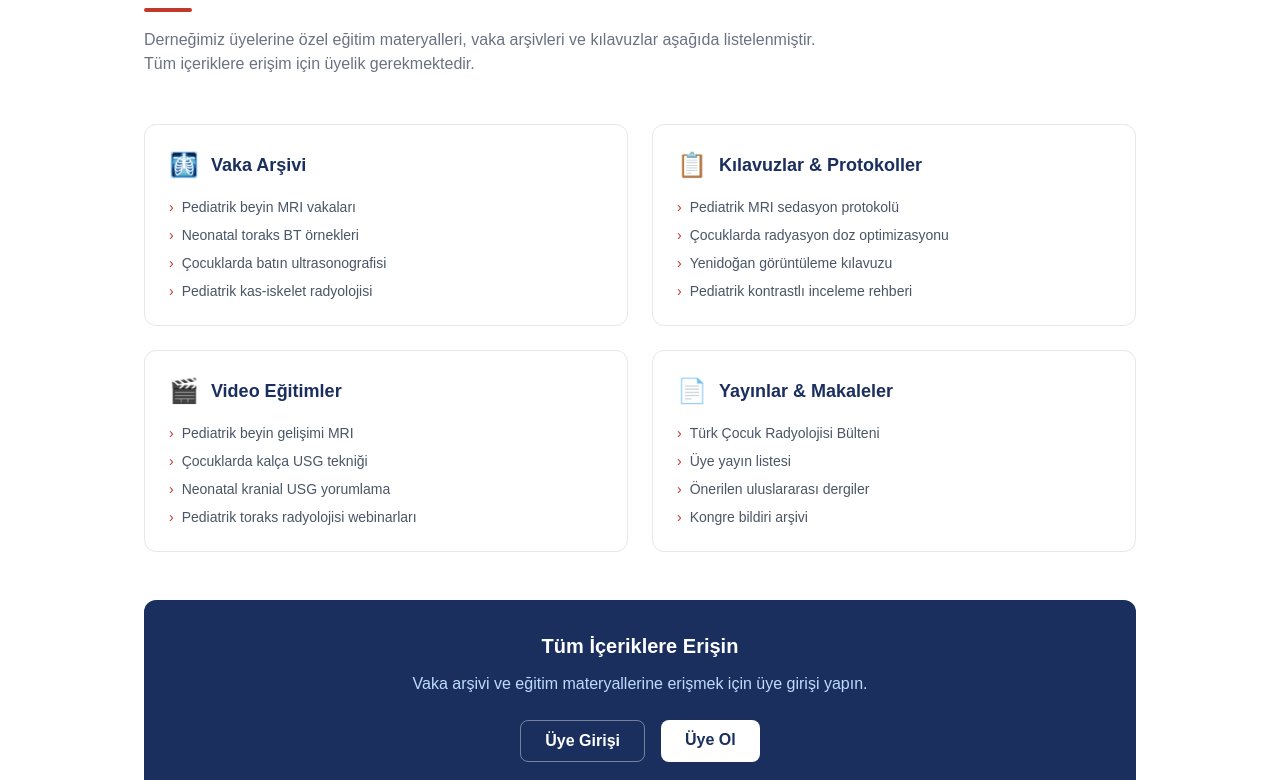
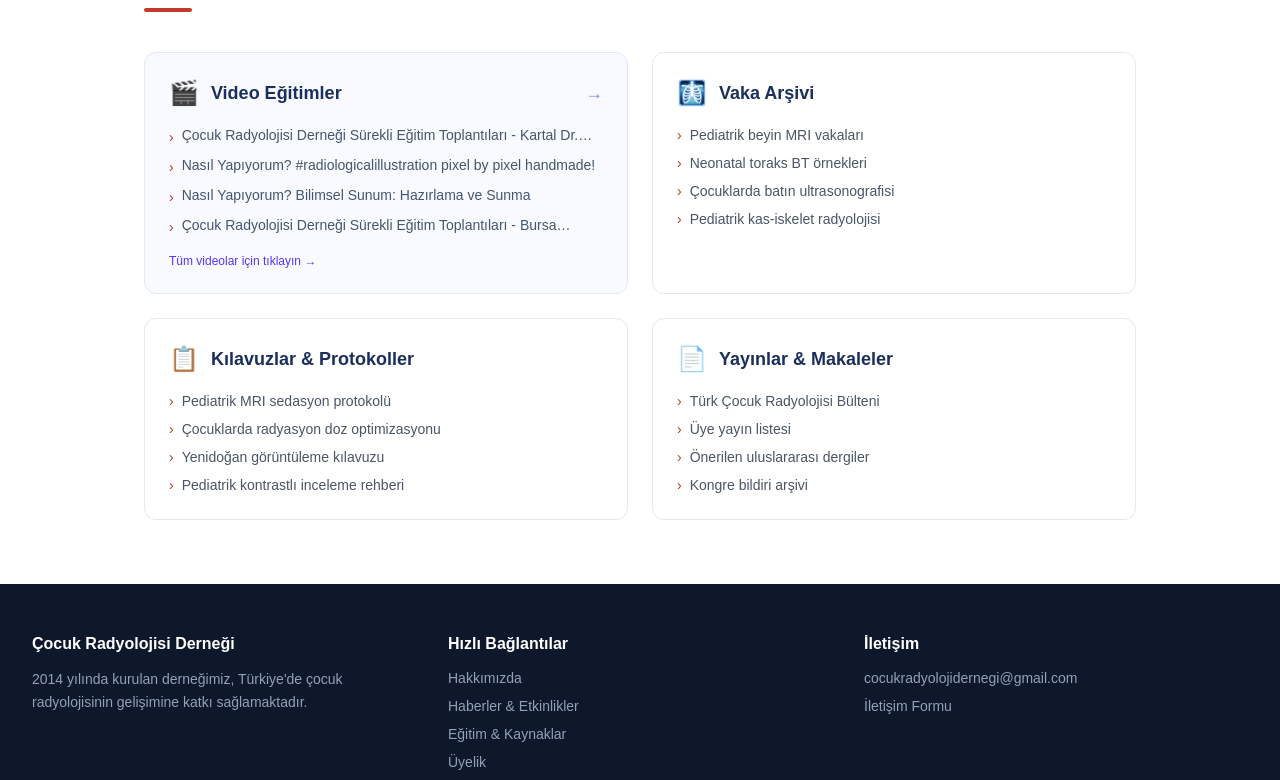
Before and after one commit to iakdulumgazi/cocuk-radyoloji-dernegi, a Next.js app: page /egitim in a window 1280 px wide. Shown: the part 313-1093 px from the top of the page. Built offline with nearby package versions, Linux system fonts and the light colour scheme; no server answers.

Commit message:
egitim: video eğitimler sayfası ekle, üyelik CTA kaldır

```diff
--- a/app/egitim/page.tsx
+++ b/app/egitim/page.tsx
@@ -1,8 +1,18 @@
+import Link from "next/link";
+import { videos } from "@/lib/videos";
+
 const categories = [
+  {
+    title: "Video Eğitimler",
+    icon: "🎬",
+    href: "/egitim/videolar",
+    preview: null as string[] | null,
+  },
   {
     title: "Vaka Arşivi",
     icon: "🩻",
-    items: [
+    href: null,
+    preview: [
       "Pediatrik beyin MRI vakaları",
       "Neonatal toraks BT örnekleri",
       "Çocuklarda batın ultrasonografisi",
@@ -12,7 +22,8 @@ const categories = [
   {
     title: "Kılavuzlar & Protokoller",
     icon: "📋",
-    items: [
+    href: null,
+    preview: [
       "Pediatrik MRI sedasyon protokolü",
       "Çocuklarda radyasyon doz optimizasyonu",
       "Yenidoğan görüntüleme kılavuzu",
@@ -20,19 +31,10 @@ const categories = [
     ],
   },
   {
-    title: "Video Eğitimler",
-    icon: "🎬",
-    items: [
-      "Pediatrik beyin gelişimi MRI",
-      "Çocuklarda kalça USG tekniği",
-      "Neonatal kranial USG yorumlama",
-      "Pediatrik toraks radyolojisi webinarları",
-    ],
-  },
-  {
     title: "Yayınlar & Makaleler",
     icon: "📄",
-    items: [
+    href: null,
+    preview: [
       "Türk Çocuk Radyolojisi Bülteni",
       "Üye yayın listesi",
       "Önerilen uluslararası dergiler",
@@ -42,55 +44,61 @@ const categories = [
 ];
 
 export default function EgitimPage() {
+  const latestVideos = videos.slice(0, 4);
+
   return (
     <div className="max-w-5xl mx-auto px-4 py-16">
       <h1 className="text-3xl font-bold mb-2" style={{ color: "#1a2f5e" }}>Eğitim & Kaynaklar</h1>
-      <div className="w-12 h-1 rounded mb-4" style={{ backgroundColor: "#c0392b" }} />
-      <p className="text-gray-500 mb-12 max-w-2xl">
-        Derneğimiz üyelerine özel eğitim materyalleri, vaka arşivleri ve kılavuzlar aşağıda listelenmiştir. Tüm içeriklere erişim için üyelik gerekmektedir.
-      </p>
+      <div className="w-12 h-1 rounded mb-10" style={{ backgroundColor: "#c0392b" }} />
 
       <div className="grid md:grid-cols-2 gap-6">
-        {categories.map((cat) => (
+        {categories.map((cat) => {
+          if (cat.href) {
+            return (
+              <Link
+                key={cat.title}
+                href={cat.href}
+                className="group border border-indigo-100 bg-indigo-50/40 rounded-xl p-6 hover:shadow-md hover:border-indigo-300 transition-all"
+              >
+                <div className="flex items-center justify-between mb-4">
+                  <div className="flex items-center gap-3">
+                    <span className="text-2xl">{cat.icon}</span>
+                    <h2 className="font-bold text-lg group-hover:text-indigo-700 transition-colors" style={{ color: "#1a2f5e" }}>
+                      {cat.title}
+                    </h2>
+                  </div>
+                  <span className="text-indigo-400 group-hover:text-indigo-600 text-lg transition-colors">→</span>
+                </div>
+                <ul className="space-y-2">
+                  {latestVideos.map((v) => (
+                    <li key={v.id} className="flex items-start gap-2 text-sm text-slate-600">
+                      <span className="mt-0.5 shrink-0" style={{ color: "#c0392b" }}>›</span>
+                      <span className="line-clamp-1">{v.title}</span>
+                    </li>
+                  ))}
+                </ul>
+                <p className="text-xs text-indigo-600 mt-4 font-medium">Tüm videolar için tıklayın →</p>
+              </Link>
+            );
+          }
+
+          return (
             <div key={cat.title} className="border border-gray-200 rounded-xl p-6">
               <div className="flex items-center gap-3 mb-4">
                 <span className="text-2xl">{cat.icon}</span>
                 <h2 className="font-bold text-lg" style={{ color: "#1a2f5e" }}>{cat.title}</h2>
               </div>
               <ul className="space-y-2">
-              {cat.items.map((item) => (
+                {cat.preview?.map((item) => (
                   <li key={item} className="flex items-center gap-2 text-sm text-gray-600">
                     <span style={{ color: "#c0392b" }}>›</span>
-                  <span className="hover:underline cursor-pointer">{item}</span>
+                    <span>{item}</span>
                   </li>
                 ))}
               </ul>
             </div>
-        ))}
-      </div>
-
-      {/* Member login CTA */}
-      <div
-        className="mt-12 rounded-xl p-8 text-center text-white"
-        style={{ backgroundColor: "#1a2f5e" }}
-      >
-        <h3 className="text-xl font-bold mb-3">Tüm İçeriklere Erişin</h3>
-        <p className="text-blue-200 mb-6">Vaka arşivi ve eğitim materyallerine erişmek için üye girişi yapın.</p>
-        <div className="flex gap-4 justify-center flex-wrap">
-          <a
-            href="#"
-            className="px-6 py-2 rounded-lg font-semibold text-white border border-white/40 hover:bg-white/10 transition-colors"
-          >
-            Üye Girişi
-          </a>
-          <a
-            href="/uyelik"
-            className="px-6 py-2 rounded-lg font-semibold bg-white transition-colors hover:bg-gray-100"
-            style={{ color: "#1a2f5e" }}
-          >
-            Üye Ol
-          </a>
-        </div>
+          );
+        })}
       </div>
     </div>
   );
--- /dev/null
+++ b/app/egitim/videolar/page.tsx
@@ -0,0 +1,67 @@
+import Link from "next/link";
+import { videos } from "@/lib/videos";
+
+export const metadata = {
+  title: "Video Eğitimler | Çocuk Radyolojisi Derneği",
+};
+
+function formatDate(iso: string) {
+  const [year, month, day] = iso.split("-");
+  const months = ["Oca", "Şub", "Mar", "Nis", "May", "Haz", "Tem", "Ağu", "Eyl", "Eki", "Kas", "Ara"];
+  return `${Number(day)} ${months[Number(month) - 1]} ${year}`;
+}
+
+export default function VideolarPage() {
+  return (
+    <div className="max-w-5xl mx-auto px-4 py-16">
+      <div className="flex items-center gap-3 mb-2">
+        <Link href="/egitim" className="text-sm text-indigo-600 hover:text-indigo-800">← Eğitim & Kaynaklar</Link>
+      </div>
+      <h1 className="text-3xl font-bold text-slate-800 mt-3">Video Eğitimler</h1>
+      <div className="w-10 h-0.5 bg-rose-500 rounded mb-4" />
+      <p className="text-slate-500 mb-10 text-sm">
+        YouTube kanalımızdaki tüm eğitim videoları aşağıda listelenmiştir.{" "}
+        <a
+          href="https://www.youtube.com/@%C3%87ocukRadyolojisiDerne%C4%9Fi/videos"
+          target="_blank"
+          rel="noopener noreferrer"
+          className="text-indigo-600 hover:underline"
+        >
+          Kanala git →
+        </a>
+      </p>
+
+      <div className="grid sm:grid-cols-2 lg:grid-cols-3 gap-6">
+        {videos.map((v) => (
+          <a
+            key={v.id}
+            href={`https://www.youtube.com/watch?v=${v.id}`}
+            target="_blank"
+            rel="noopener noreferrer"
+            className="group rounded-xl overflow-hidden border border-slate-100 hover:shadow-lg transition-all hover:-translate-y-0.5"
+          >
+            <div className="relative bg-slate-900 aspect-video overflow-hidden">
+              {/* eslint-disable-next-line @next/next/no-img-element */}
+              <img
+                src={`https://i.ytimg.com/vi/${v.id}/hqdefault.jpg`}
+                alt={v.title}
+                className="w-full h-full object-cover opacity-90 group-hover:opacity-100 transition-opacity"
+              />
+              <div className="absolute inset-0 flex items-center justify-center">
+                <span className="w-12 h-12 rounded-full bg-red-600/90 flex items-center justify-center group-hover:scale-110 transition-transform">
+                  <svg viewBox="0 0 24 24" fill="white" className="w-5 h-5 ml-0.5"><path d="M8 5v14l11-7z"/></svg>
+                </span>
+              </div>
+            </div>
+            <div className="p-4">
+              <p className="text-xs text-slate-400 mb-1">{formatDate(v.published)}</p>
+              <h3 className="text-sm font-semibold text-slate-800 leading-snug line-clamp-3 group-hover:text-indigo-700 transition-colors">
+                {v.title}
+              </h3>
+            </div>
+          </a>
+        ))}
+      </div>
+    </div>
+  );
+}
--- /dev/null
+++ b/lib/videos.ts
@@ -0,0 +1,23 @@
+export type Video = {
+  id: string;
+  title: string;
+  published: string; // YYYY-MM-DD
+};
+
+export const videos: Video[] = [
+  { id: "AylI1Xm5m0s", title: "Çocuk Radyolojisi Derneği Sürekli Eğitim Toplantıları - Kartal Dr. Lütfi Kırdar Şehir Hastanesi", published: "2026-01-16" },
+  { id: "sRxdeizxgN0", title: "Nasıl Yapıyorum? #radiologicalillustration pixel by pixel handmade!", published: "2025-11-26" },
+  { id: "wfegm2612nU", title: "Nasıl Yapıyorum? Bilimsel Sunum: Hazırlama ve Sunma", published: "2025-10-31" },
+  { id: "SLd1_o-j49w", title: "Çocuk Radyolojisi Derneği Sürekli Eğitim Toplantıları - Bursa Uludağ Üniversitesi Tıp Fakültesi", published: "2025-05-23" },
+  { id: "vOxBXOO5pZE", title: "Pediatrik Girişimsel Radyolojiye Giriş; Vasküler Anomalilerde Tanı ve Tedavi", published: "2025-05-20" },
+  { id: "t6UlVK65EeQ", title: "Çocuk Radyolojisi Derneği Sürekli Eğitim Toplantıları - Seattle Children's Hospital", published: "2025-04-16" },
+  { id: "2xNKThbA0Tw", title: "Çocuk Radyolojisi Derneği Sürekli Eğitim Toplantları - SBÜ Adana Şehir Eğitim ve Araştırma Hastanesi", published: "2025-03-27" },
+  { id: "QIF39lLmOiM", title: "Çocuk Radyolojisi Derneği Sürekli Eğitim Toplantıları - Başakşehir Çam ve Sakura Şehir Hastanesi", published: "2025-03-06" },
+  { id: "3toqv-dv2LQ", title: "Çocuk Radyolojisi Derneği Sürekli Eğitim Toplantıları - Cincinnati Children's Hospital Medical Center", published: "2025-02-07" },
+  { id: "t7mdqNmyEwo", title: "Çocuk Radyolojisi Derneği Sürekli Eğitim Toplantıları - Dokuz Eylül Üniversitesi Tıp Fakültesi", published: "2025-02-07" },
+  { id: "7pGgRvb0MfI", title: "Çocuk Radyolojisi Derneği Sürekli Eğitim Toplantıları - Erciyes Üni. & Kayseri Şehir Hast.", published: "2025-01-01" },
+  { id: "CRqcsfqws5k", title: "Çocuk Radyolojisi Derneği Sürekli Eğitim Toplantıları - Marmara Üniversitesi Pendik EAH", published: "2025-01-01" },
+  { id: "1cOhXj1ySzE", title: "Çocuk Radyolojisi Derneği Sürekli Eğitim Toplantıları - Erzincan Binali Yıldırım Üni. Tıp Fak.", published: "2024-06-26" },
+  { id: "he67J7HQrVY", title: "Çocuk Radyolojisi Derneği Sürekli Eğitim Toplantıları - Çocuklarda Spor Yaralanmaları", published: "2024-06-04" },
+  { id: "uJC_Cg_Jho0", title: "Çocuklarda Abdominal Acillere Radyolojik ve Cerrahi Yaklaşım - Meckel Divertikül Patolojisi", published: "2024-05-26" },
+];
--- a/next.config.ts
+++ b/next.config.ts
@@ -9,7 +9,7 @@ const csp = [
   "default-src 'self'",
   `script-src 'self' 'unsafe-inline'${isDev ? " 'unsafe-eval'" : ""}`,
   "style-src 'self' 'unsafe-inline'",
-  "img-src 'self' data: blob:",
+  "img-src 'self' data: blob: https://i.ytimg.com",
   "font-src 'self'",
   "connect-src 'self'",
   "object-src 'none'",
```
Lines whose indentation alone changed are shown as unchanged.
